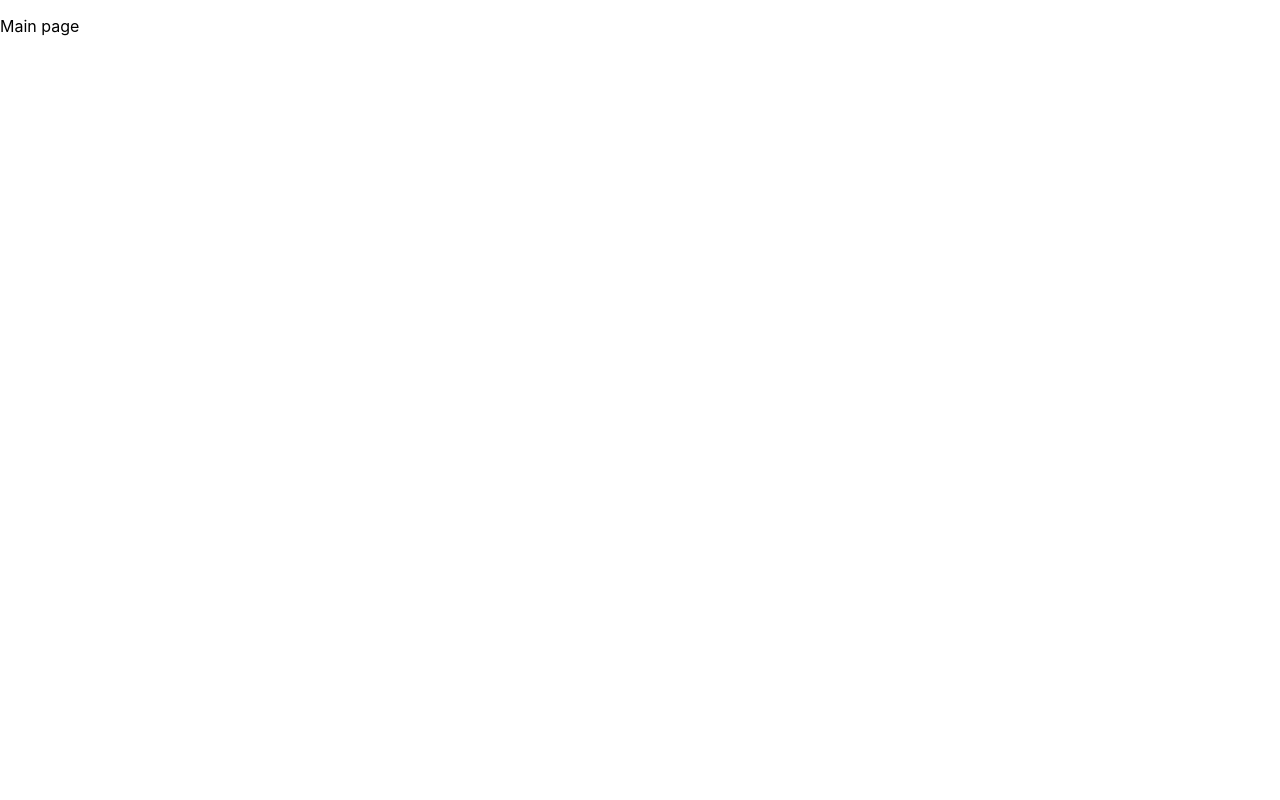
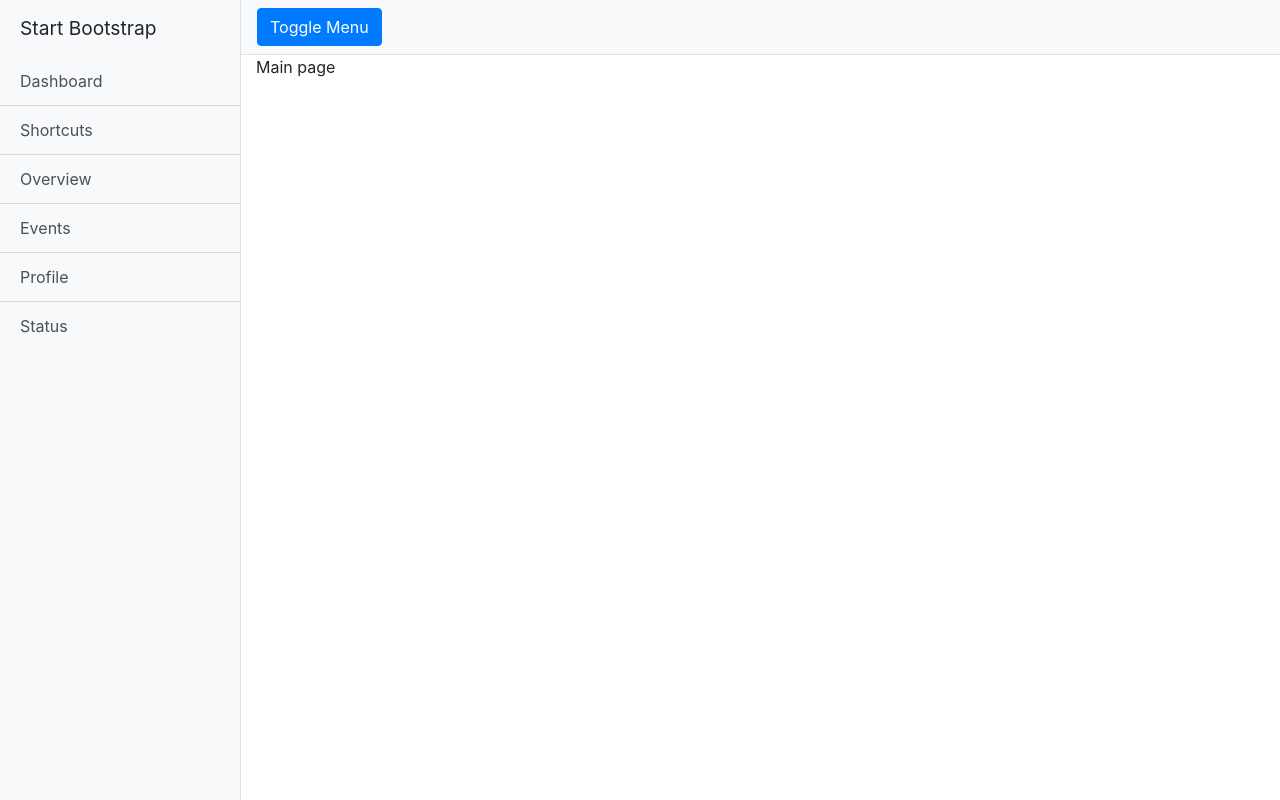
Before and after one commit to Kakaranish/e-biznes, a React (Create React App) app in the folder client/: page / in a window 1280 px wide. Built offline with nearby package versions, Linux system fonts and the light colour scheme.

Commit message:
[Project 5&6] + added bootstrap and page layout

```diff
--- a/client/package.json
+++ b/client/package.json
@@ -8,6 +8,8 @@
     "@testing-library/react": "^9.5.0",
     "@testing-library/user-event": "^7.2.1",
     "axios": "^0.19.2",
+    "bootstrap": "^4.4.1",
+    "jquery": "^3.5.1",
     "popper.js": "^1.16.1",
     "react": "^16.13.1",
     "react-dom": "^16.13.1",
--- a/client/src/App.js
+++ b/client/src/App.js
@@ -1,20 +1,23 @@
 import React from 'react';
 import { BrowserRouter, Switch, Route } from 'react-router-dom';
 import './App.css';
+import 'bootstrap/dist/css/bootstrap.min.css';
+import 'bootstrap/dist/js/bootstrap.bundle';
 import MainPage from './pages/MainPage';
 import CategoriesPage from './pages/CategoriesPage';
 import NotFoundPage from './pages/NotFoundPage';
+import MainLayoutRoute from './MainLayoutRoute';
 
 const App = () => {
   return (
-    <BrowserRouter>
-      <Switch>
-        <Route path='/' component={MainPage} exact />
-        <Route path='/categories' component={CategoriesPage} />
+      <BrowserRouter>
+        <Switch>
+          <MainLayoutRoute path='/' component={MainPage} exact />
+          <MainLayoutRoute path='/categories' component={CategoriesPage} />
 
-        <Route component={NotFoundPage} />
-      </Switch>
-    </BrowserRouter>
+          <Route component={NotFoundPage} />
+        </Switch>
+      </BrowserRouter>
   )
 };
 
--- /dev/null
+++ b/client/src/MainLayout.js
@@ -0,0 +1,20 @@
+import React from 'react';
+import Sidebar from './Sidebar';
+import './assets/css/main-layout.css';
+import Navbar from './Navbar';
+
+const MainLayout = (props) => {
+	return (
+		<div class="d-flex" id="wrapper">
+			<Sidebar />
+			<div id="page-content-wrapper">
+				<Navbar />
+				<div class="container-fluid">
+					{props.children}
+				</div>
+			</div>
+		</div>
+	);
+};
+
+export default MainLayout;
--- /dev/null
+++ b/client/src/MainLayoutRoute.js
@@ -0,0 +1,15 @@
+import React from 'react';
+import MainLayout from './MainLayout';
+import { Route } from 'react-router-dom';
+
+const MainLayoutRoute = ({ component: Component, ...rest }) => {
+    return (
+        <Route {...rest} render={matchProps => (
+            <MainLayout>
+                <Component {...matchProps} />
+            </MainLayout>
+        )} />
+    );
+};
+
+export default MainLayoutRoute;
--- /dev/null
+++ b/client/src/Navbar.js
@@ -0,0 +1,20 @@
+import React from 'react';
+import $ from 'jquery';
+
+const Navbar = () => {
+	const toggleOnClick = event => {
+		event.preventDefault();
+		$("#wrapper").toggleClass("toggled");
+	};
+
+	return (
+		<nav class="navbar navbar-expand-lg navbar-light bg-light border-bottom">
+			<button class="btn btn-primary" id="menu-toggle" onClick={toggleOnClick}>Toggle Menu</button>
+			<button class="navbar-toggler" type="button" data-toggle="collapse" data-target="#navbarSupportedContent" aria-controls="navbarSupportedContent" aria-expanded="false" aria-label="Toggle navigation">
+				<span class="navbar-toggler-icon"></span>
+			</button>
+		</nav>
+	);
+};
+
+export default Navbar;
--- /dev/null
+++ b/client/src/Sidebar.js
@@ -0,0 +1,21 @@
+import React from 'react';
+
+const Sidebar = () => {
+    return (
+        <>
+            <div class="bg-light border-right" id="sidebar-wrapper">
+                <div class="sidebar-heading">Start Bootstrap </div>
+                <div class="list-group list-group-flush">
+                    <a href="#" class="list-group-item list-group-item-action bg-light">Dashboard</a>
+                    <a href="#" class="list-group-item list-group-item-action bg-light">Shortcuts</a>
+                    <a href="#" class="list-group-item list-group-item-action bg-light">Overview</a>
+                    <a href="#" class="list-group-item list-group-item-action bg-light">Events</a>
+                    <a href="#" class="list-group-item list-group-item-action bg-light">Profile</a>
+                    <a href="#" class="list-group-item list-group-item-action bg-light">Status</a>
+                </div>
+            </div>
+        </>
+    );
+};
+
+export default Sidebar;
--- /dev/null
+++ b/client/src/assets/css/main-layout.css
@@ -0,0 +1,45 @@
+
+body {
+  overflow-x: hidden;
+}
+
+#sidebar-wrapper {
+  min-height: 100vh;
+  margin-left: -15rem;
+  -webkit-transition: margin .25s ease-out;
+  -moz-transition: margin .25s ease-out;
+  -o-transition: margin .25s ease-out;
+  transition: margin .25s ease-out;
+}
+
+#sidebar-wrapper .sidebar-heading {
+  padding: 0.875rem 1.25rem;
+  font-size: 1.2rem;
+}
+
+#sidebar-wrapper .list-group {
+  width: 15rem;
+}
+
+#page-content-wrapper {
+  min-width: 100vw;
+}
+
+#wrapper.toggled #sidebar-wrapper {
+  margin-left: 0;
+}
+
+@media (min-width: 768px) {
+  #sidebar-wrapper {
+    margin-left: 0;
+  }
+
+  #page-content-wrapper {
+    min-width: 0;
+    width: 100%;
+  }
+
+  #wrapper.toggled #sidebar-wrapper {
+    margin-left: -15rem;
+  }
+}
```
Also changed, not shown: 1 other file (tests, documents, lock files or other folders).
